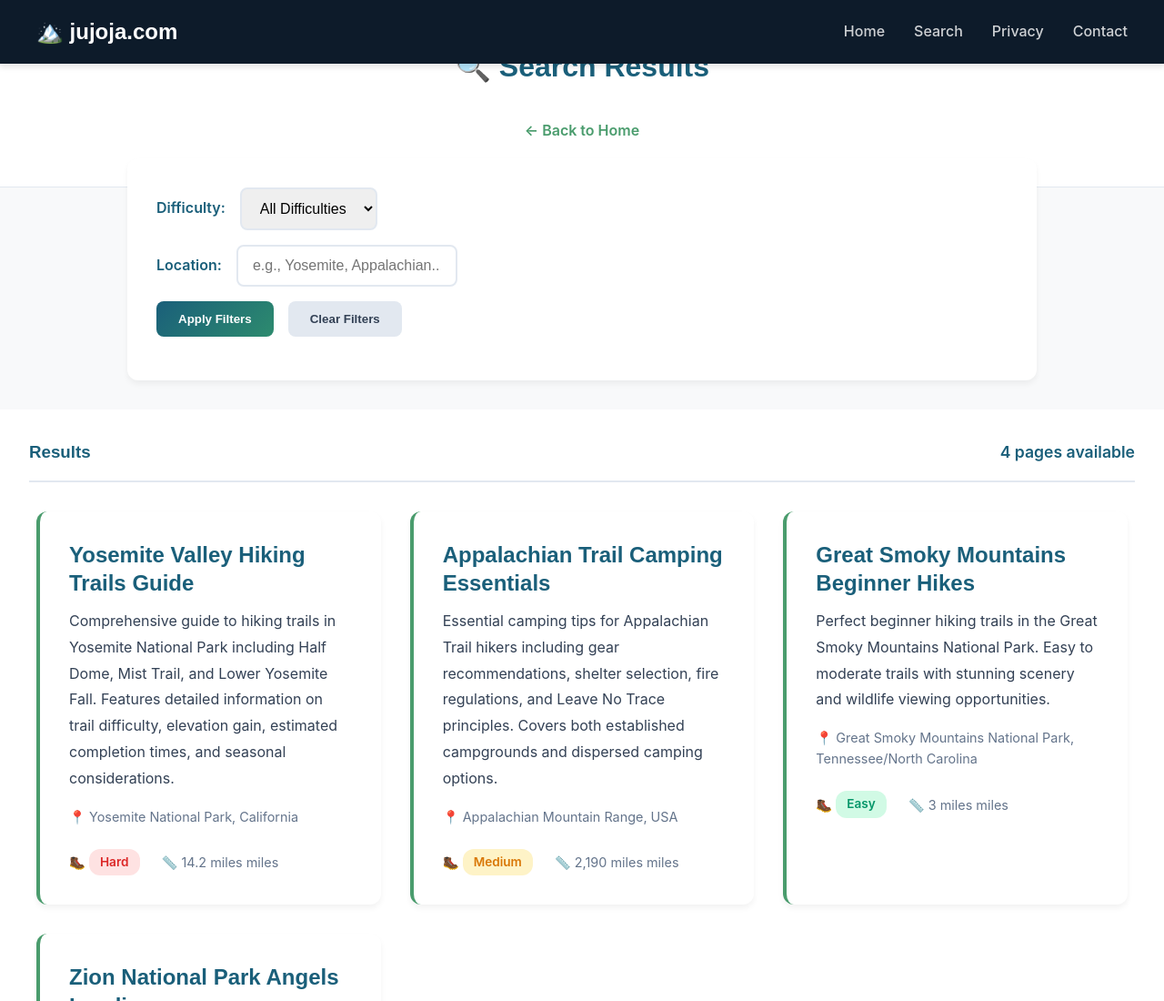
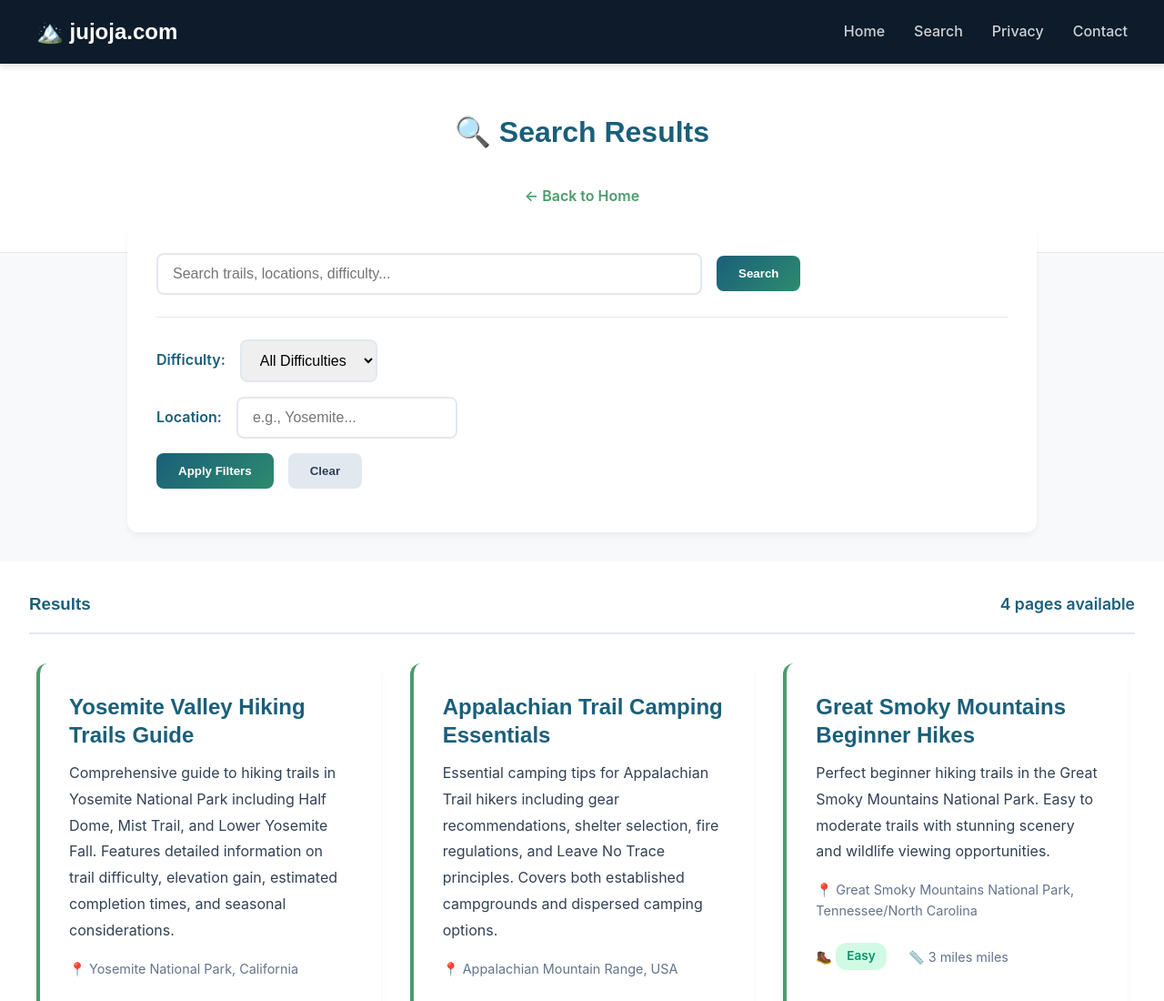
Before and after one commit to voozap/jujoja-hiking-programmatic, a website: page public/search.html in a window 1280 px wide. Shown: the top 1100 px of the page at 91% size. Drawn offline with Linux system fonts and the light colour scheme.

Commit message:
Fix static HTML deployment - vercel.json + inline styles

```diff
--- a/public/js/search.js
+++ b/public/js/search.js
@@ -19,12 +19,12 @@ async function initSearch() {
         ARTICLES.push(...(data.pages || []));
 
         if (window.MiniSearch) {
-            // Set up the MiniSearch engine
             miniSearch = new window.MiniSearch({
-                fields: ['title', 'content', 'trailName', 'location'],
+                // ADDED 'difficulty' below:
+                fields: ['title', 'content', 'trailName', 'location', 'difficulty'],
                 storeFields: ['id', 'title', 'content', 'trailName', 'location', 'difficulty', 'length'],
                 searchOptions: { boost: { title: 2 } },
-                idField: 'id' // Matches "trail-001" etc.
+                idField: 'id'
             });
 
             miniSearch.addAll(ARTICLES);
--- a/public/search.html
+++ b/public/search.html
@@ -413,15 +413,18 @@
         </div>
     </nav>
 
-    <!-- Search Results Hero -->
-    <section class="search-hero">
+    <section class="search-hero" style="padding: 120px 2rem 3rem;">
         <h2>🔍 Search Results</h2>
         <p id="searchQueryDisplay" style="color: #64748b; margin-bottom: 1rem;"></p>
         <a href="/" class="back-home">← Back to Home</a>
     </section>
 
-    <!-- Search Filters -->
     <div class="search-filters">
+        <div class="filter-group" style="width: 100%; border-bottom: 1px solid #e2e8f0; padding-bottom: 1.5rem; margin-bottom: 1.5rem;">
+            <input type="text" id="pageSearchInput" class="filter-select" style="flex-grow: 1; width: 100%; max-width: 600px;" placeholder="Search trails, locations, difficulty..." onkeypress="if(event.key === 'Enter') applyFilters()">
+            <button onclick="applyFilters()" style="background: var(--gradient); color: white; border: none; padding: 0.75rem 1.5rem; border-radius: 8px; cursor: pointer; font-weight: 600;">Search</button>
+        </div>
+
         <div class="filter-group">
             <span class="filter-label">Difficulty:</span>
             <select id="difficultyFilter" class="filter-select">
@@ -434,12 +437,12 @@
 
         <div class="filter-group">
             <span class="filter-label">Location:</span>
-            <input type="text" id="locationFilter" class="filter-select" placeholder="e.g., Yosemite, Appalachian...">
+            <input type="text" id="locationFilter" class="filter-select" placeholder="e.g., Yosemite...">
         </div>
 
         <div class="filter-group">
             <button onclick="applyFilters()" style="background: var(--gradient); color: white; border: none; padding: 0.75rem 1.5rem; border-radius: 8px; cursor: pointer; font-weight: 600;">Apply Filters</button>
-            <button onclick="clearFilters()" style="background: #e2e8f0; color: var(--text); border: none; padding: 0.75rem 1.5rem; border-radius: 8px; cursor: pointer; font-weight: 600;">Clear Filters</button>
+            <button onclick="clearFilters()" style="background: #e2e8f0; color: var(--text); border: none; padding: 0.75rem 1.5rem; border-radius: 8px; cursor: pointer; font-weight: 600;">Clear</button>
         </div>
     </div>
 
@@ -492,14 +495,14 @@
     let filteredResults = [];
 
     window.addEventListener('DOMContentLoaded', async function() {
-        // 1. Wait for the index to build
         await initSearch();
 
-        // 2. Read the search term passed from the Home Page
         const urlParams = new URLSearchParams(window.location.search);
         const query = urlParams.get('q');
 
         if (query) {
+            // Populate the new search box with the URL parameter
+            document.getElementById('pageSearchInput').value = query;
             document.getElementById('searchQueryDisplay').textContent = `Searching for: "${query}"`;
             performLocalSearch(query);
         } else {
@@ -567,9 +570,19 @@
 
     function applyFilters() {
         currentPage = 1;
-        const rawText = document.getElementById('searchQueryDisplay').textContent || "";
-        const match = rawText.match(/"([^"]+)"/);
-        const currentQuery = match ? match[1] : '';
+        // Grab the query from the new text box instead of the subtitle text
+        const currentQuery = document.getElementById('pageSearchInput').value.trim();
+
+        // Update the URL silently so the user can share/refresh the link
+        const url = new URL(window.location);
+        if (currentQuery) {
+            url.searchParams.set('q', currentQuery);
+            document.getElementById('searchQueryDisplay').textContent = `Searching for: "${currentQuery}"`;
+        } else {
+            url.searchParams.delete('q');
+            document.getElementById('searchQueryDisplay').textContent = `All hiking content`;
+        }
+        window.history.pushState({}, '', url);
 
         performLocalSearch(currentQuery, currentPage);
     }
```
